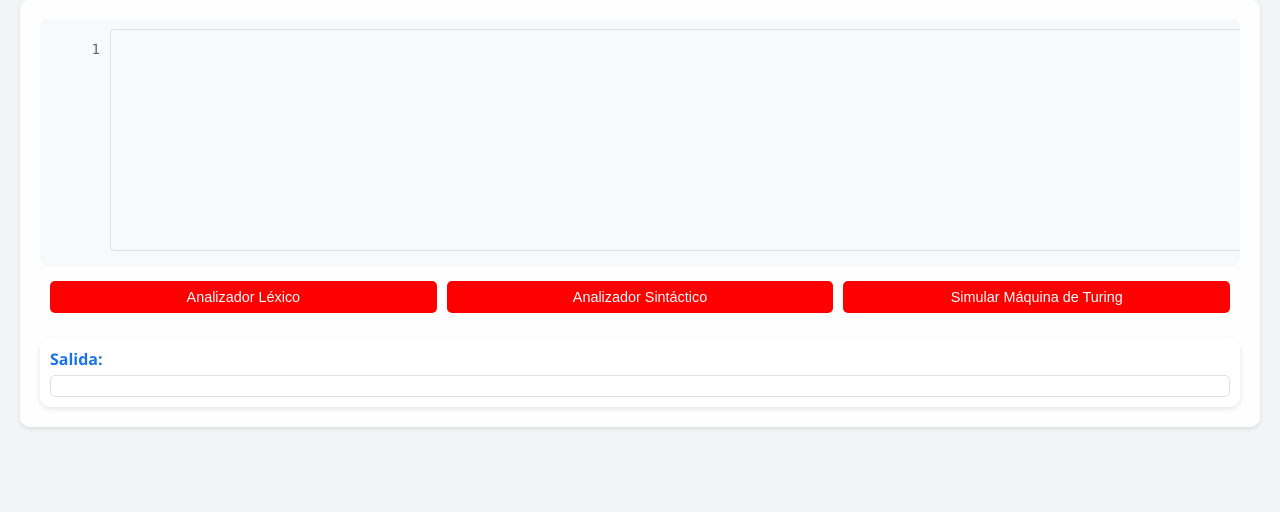
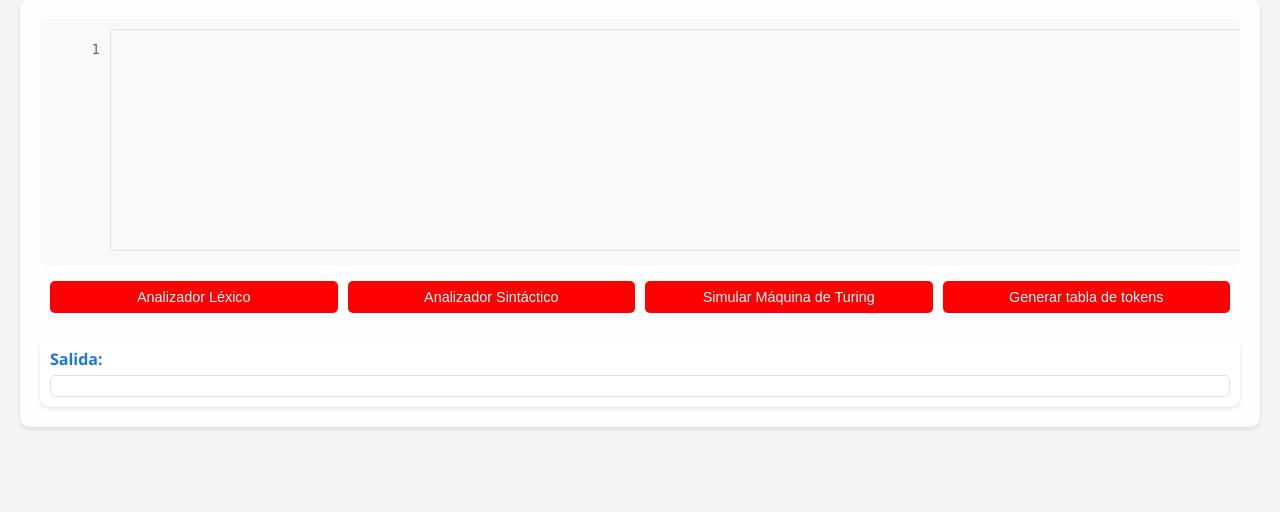
Before and after one commit to edubelik0/IDE-Web-lenyau-ENEJUN2025, a Flask app: page / in a window 1280 px wide. Shown: the part 224-736 px from the top of the page. Run offline with Flask 3, Linux system fonts and the light colour scheme.

Commit message:
Add files via upload

```diff
--- a/app.py
+++ b/app.py
@@ -1,5 +1,5 @@
 from flask import Flask, render_template, request, jsonify
-from lexer import analizar_lexico
+from lexer import analizar_lexico, TOKENS
 from parser import analizar_sintaxis
 from turing import maquina_turing
 
@@ -31,5 +31,16 @@ def turing():
     resultado = maquina_turing(cadena)
     return jsonify(resultado=resultado)
 
+@app.route('/obtener_tokens', methods=['GET'])
+def obtener_tokens():
+    ejemplos = {
+        'VARIABLE': 'nombre, edad, contador, x, y',
+        'ASIGNACION': '=',
+        'DIGITO': '0, 1, 2, 3, 4, 5, 6, 7, 8, 9',
+        'OPERADOR': '+, -, *, /',
+        'FIN': ';'
+    }
+    return jsonify(tokens={token: ejemplos[token] for token in TOKENS})
+
 if __name__ == '__main__':
     app.run(debug=True)
--- a/static/js/script.js
+++ b/static/js/script.js
@@ -131,6 +131,7 @@ document.addEventListener("DOMContentLoaded", () => {
     document.getElementById("btnLexico").addEventListener("click", () => analizar("lexico"));
     document.getElementById("btnSintactico").addEventListener("click", () => analizar("sintactico"));
     document.getElementById("btnTuring").addEventListener("click", () => analizar("turing"));
+    document.getElementById("btnTokens").addEventListener("click", mostrarTablaTokens);
 
     // Funcionalidad del tema
     const themeToggle = document.getElementById('themeToggle');
@@ -187,3 +188,39 @@ async function analizar(tipo) {
         salida.textContent = "Error al procesar la solicitud";
     }
 }
+
+async function mostrarTablaTokens() {
+    const tablaTokens = document.getElementById('tablaTokens');
+    const btnTokens = document.getElementById('btnTokens');
+
+    // Si la tabla ya está visible, solo la ocultamos y cambiamos el texto del botón
+    if (tablaTokens.style.display === 'block') {
+        tablaTokens.style.display = 'none';
+        btnTokens.textContent = 'Generar tabla de tokens';
+        return;
+    }
+
+    try {
+        const response = await fetch('/obtener_tokens');
+        const data = await response.json();
+
+        const tbody = document.querySelector('#tokensTable tbody');
+        tbody.innerHTML = '';
+
+        for (const [token, ejemplos] of Object.entries(data.tokens)) {
+            const tr = document.createElement('tr');
+            tr.innerHTML = `
+                <td style="border: 1px solid #ddd; padding: 8px; font-weight: bold;">${token}</td>
+                <td style="border: 1px solid #ddd; padding: 8px; font-family: monospace;">${ejemplos}</td>
+            `;
+            tbody.appendChild(tr);
+        }
+
+        tablaTokens.style.display = 'block';
+        btnTokens.textContent = 'Cerrar tabla de tokens';
+        document.getElementById('salida').textContent = '';
+    } catch (error) {
+        console.error("Error al obtener tokens:", error);
+        document.getElementById('salida').textContent = "Error al obtener la tabla de tokens";
+    }
+}
--- a/templates/index.html
+++ b/templates/index.html
@@ -65,12 +65,25 @@
                 <button id="btnLexico">Analizador Léxico</button>
                 <button id="btnSintactico">Analizador Sintáctico</button>
                 <button id="btnTuring">Simular Máquina de Turing</button>
+                <button id="btnTokens">Generar tabla de tokens</button>
             </div>
         </div>
 
         <div class="salida-container">
             <h3>Salida:</h3>
             <pre id="salida"></pre>
+            <div id="tablaTokens" style="display: none;">
+                <h3>Tabla de Tokens Disponibles</h3>
+                <table id="tokensTable" style="width: 100%; border-collapse: collapse; margin-top: 10px;">
+                    <thead>
+                        <tr>
+                            <th style="border: 1px solid #ddd; padding: 8px; text-align: left;">Token</th>
+                            <th style="border: 1px solid #ddd; padding: 8px; text-align: left;">Ejemplo</th>
+                        </tr>
+                    </thead>
+                    <tbody></tbody>
+                </table>
+            </div>
         </div>
     </div>
 </body>
```
